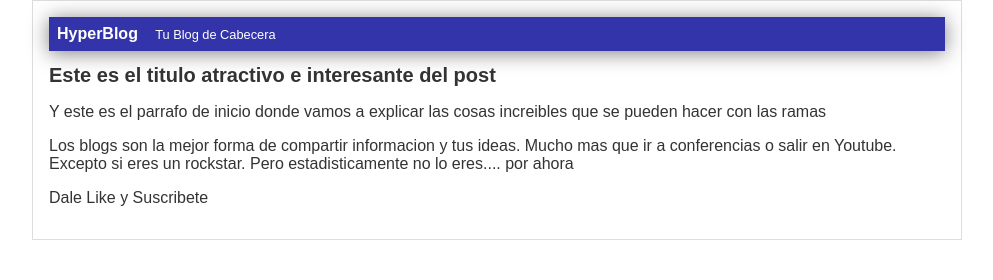
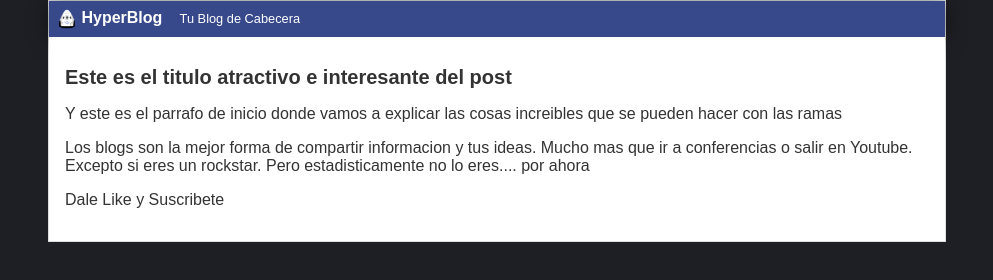
Before and after one commit to andres2170/hyperblog, a plain HTML site: page index.html in a window 1280 px wide. Shown: the whole page, without its empty margins (143-1136 px from the left). Drawn offline with Linux system fonts and the light colour scheme.

Commit message:
color de fondo, logo nuevo, mejor color

```diff
--- a/css/estilos.css
+++ b/css/estilos.css
@@ -1,8 +1,9 @@
 body
     {
+        background: #1e1f24;
         color:  #333;
         text-align: center;
-        font-family: Arial, Helvetica, sans-serif;
+        font-family: Arial;
         font-size: 16px;
         margin: 0;
         padding: 0;
@@ -10,12 +11,18 @@ body
 
 #cabecera
     {
-        background: #33A;
+        background: #37488b;
         box-shadow: 0px 2px 20px 0px rgba(0, 0, 0, 0.5);
         color: white;
         font-weight: bold;
         margin: 0;
         padding: 0.5em;
+    }
+
+#cabecera #logo
+    {
+        width: 20px;
+        vertical-align: middle;
     }
 
 #cabecera #tagline
@@ -28,7 +35,7 @@ body
 #container
     {
         width: 70%;
-        padding: 1em;
+        padding: 0;
         text-align: left;
         border: 1px solid #DDD;
         margin: 0 auto;
@@ -38,3 +45,9 @@ body
     {
         font-size: 20px;
     }
+
+#post
+    {
+        background: white;
+        padding: 1em;
+    }
--- a/index.html
+++ b/index.html
@@ -11,6 +11,7 @@
 <body>
     <div id="container">
         <div id="cabecera">
+            <img id="logo" src="imagenes/dragon.png" />
             HyperBlog
             <span id="tagline"> Tu Blog de Cabecera </span>
         </div>
```
